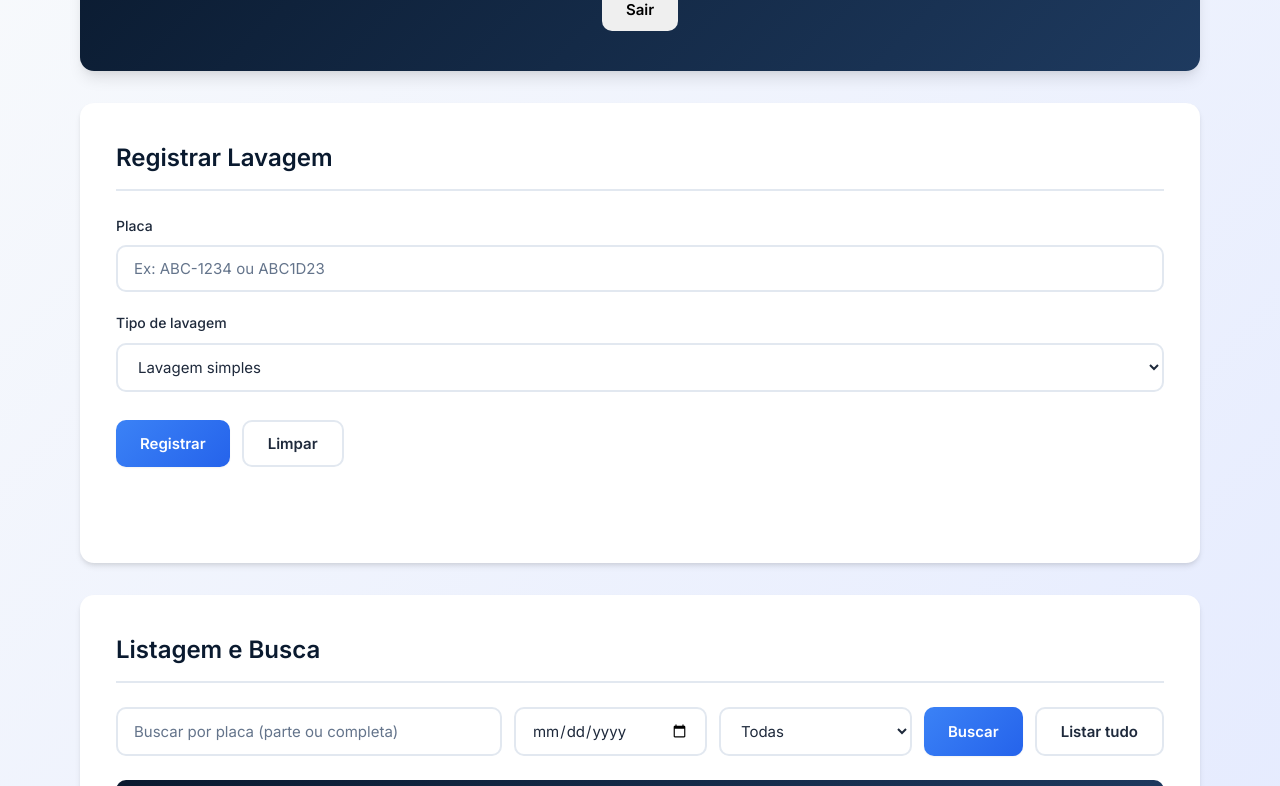
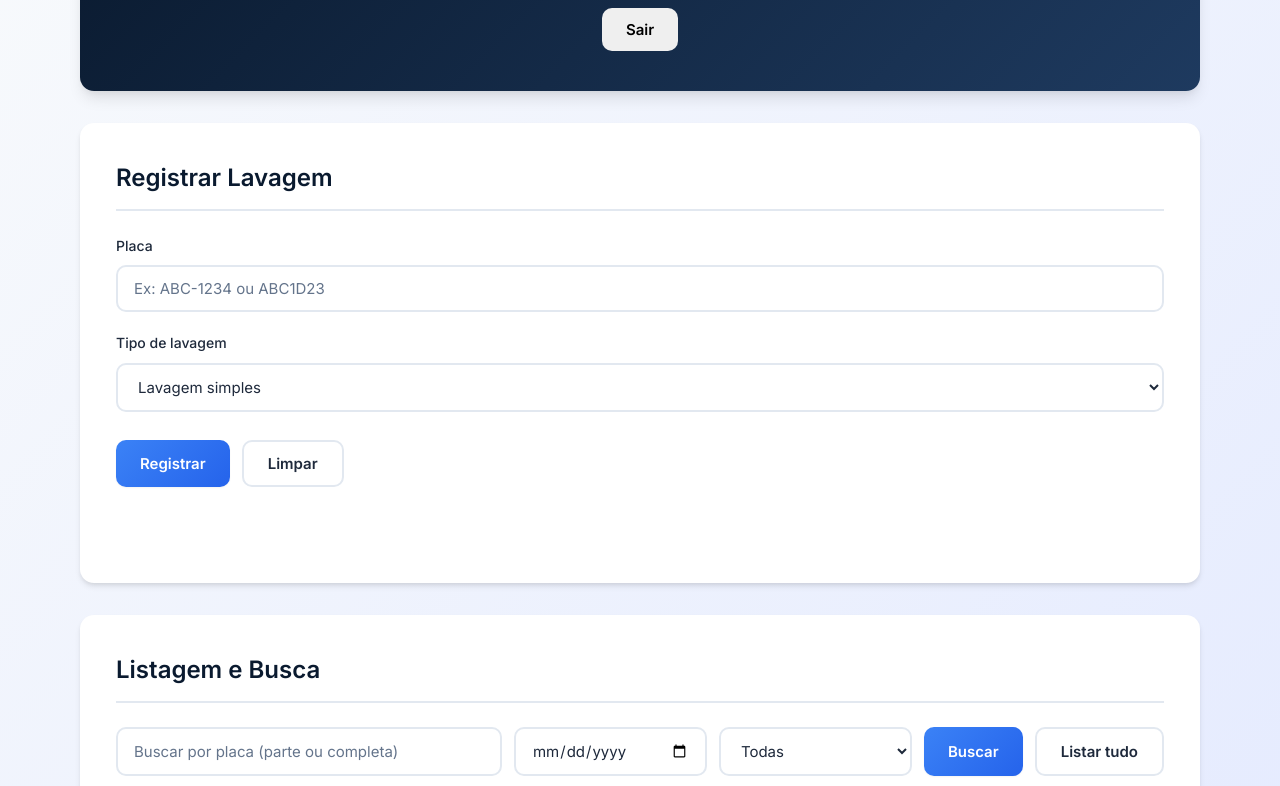
Before and after one commit to pJayaFps/acqua-agenda, a plain HTML site: page index.html in a window 1280 px wide. Shown: the part 150-936 px from the top of the page. Drawn offline with Linux system fonts and the light colour scheme; no server answers; sample sign-in values are in the browser's storage.

Commit message:
arrumando o botao de login

```diff
--- a/styles.css
+++ b/styles.css
@@ -75,6 +75,10 @@ header h1 {
   font-weight: 700;
   letter-spacing: -0.5px;
   margin: 0;
+}
+
+header button {
+  margin-top: 20px;
 }
 
 /* ========================================
```
